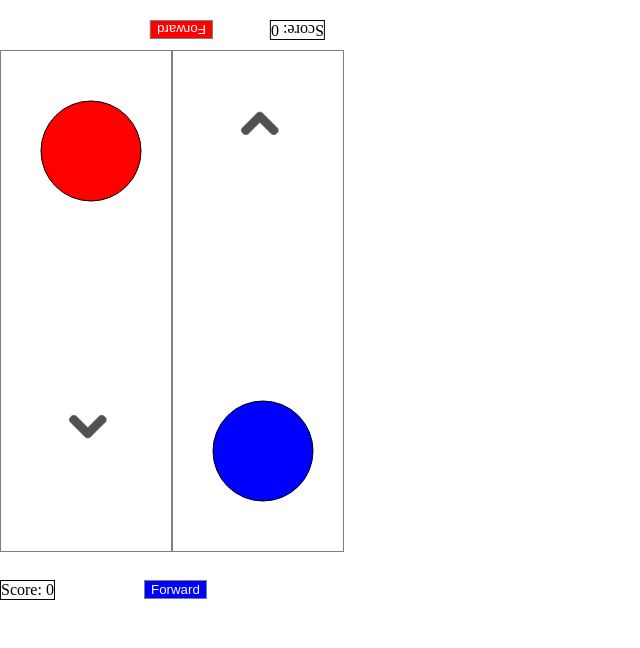
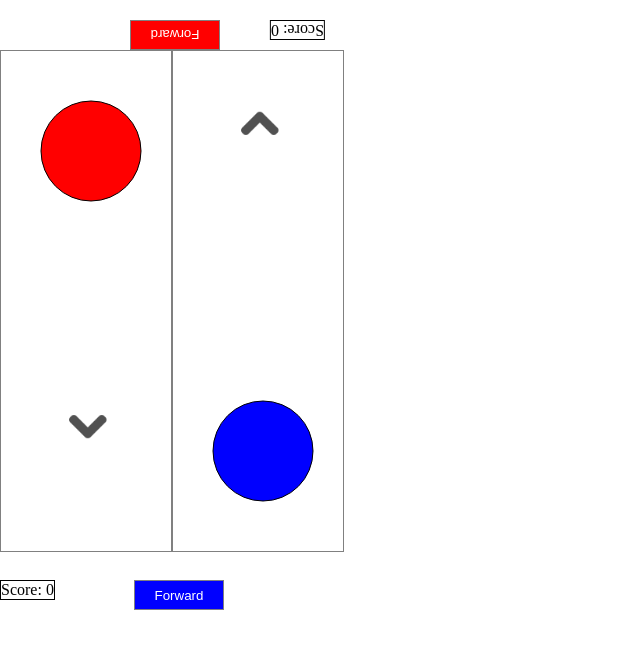
Before and after one commit to aidenkang99/politicsGame, a plain HTML site: page index.html in a window 1280 px wide. Both pictures are taken after a click on the button "Start". Shown: the whole page, without its empty margins (0-640 px from the left). Drawn offline with Linux system fonts and the light colour scheme.

Commit message:
Enlarged button sizes

```diff
--- a/index.html
+++ b/index.html
@@ -22,16 +22,20 @@
             border: 1px solid grey;
         }
         #redForward{
-            margin-left: 150px;
+            margin-left: 130px;
             margin-top: 20px;
             background-color: red;
             color: #fff;
+            width: 90px;
+            height: 30px;
         }
         #blueForward{
             margin-top: 580px;
-            margin-left: -200px;
+            margin-left: -210px;
             background-color: blue;
             color: #fff;
+            width: 90px;
+            height: 30px;
         }
         .score{
             border: 1px solid #000;
```
